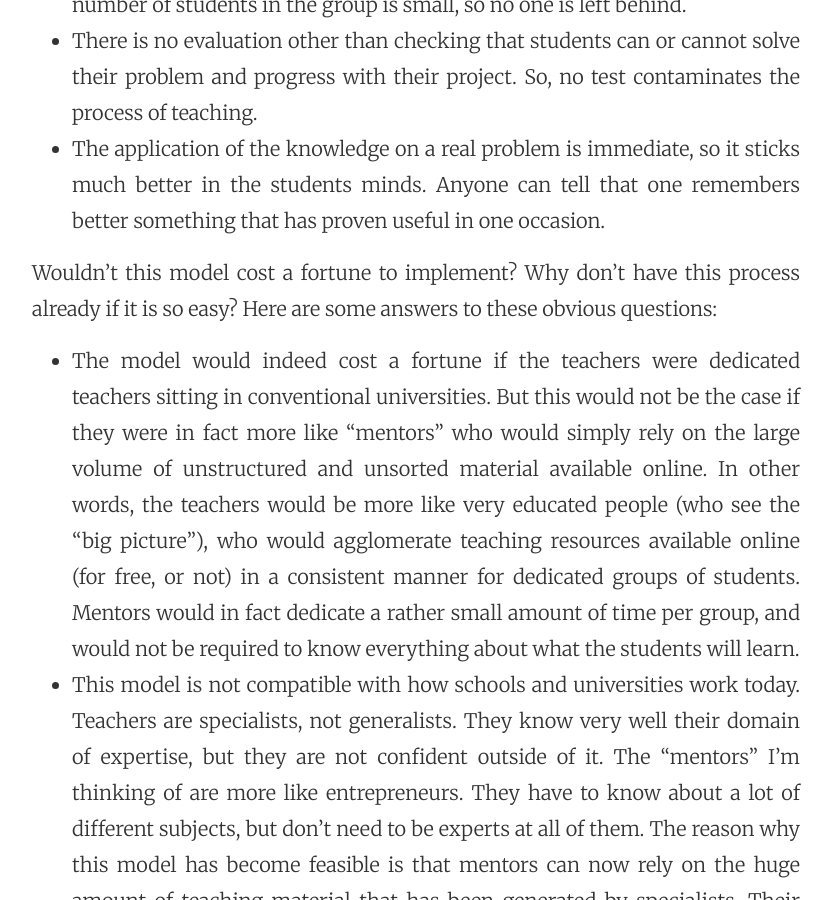
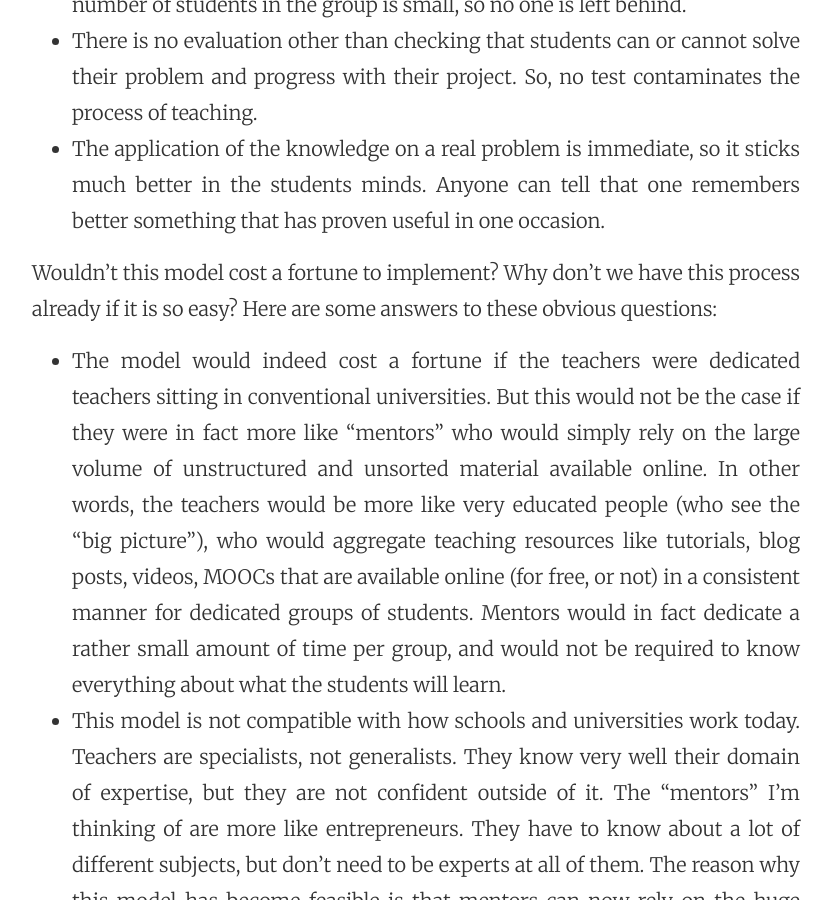
Before and after one commit to ericleib/ericleib.github.io, a Jekyll site: the page built from _posts/2014-12-15-reverse-academy-reinventing-traditional-education.markdown, in a window 1280 px wide and 900 px high, scrolled down 3579 px. Shown: the whole window, without its empty margins (224-1056 px from the left). Built offline with Jekyll 4.4.1, drawn with Linux system fonts in a browser that asks for light colours.

Commit message:
Update 2014-12-15-reverse-academy-reinventing-traditional-education.markdown

```diff
--- a/_posts/2014-12-15-reverse-academy-reinventing-traditional-education.markdown
+++ b/_posts/2014-12-15-reverse-academy-reinventing-traditional-education.markdown
@@ -36,9 +36,9 @@ This process offers a number of advantages with respect to the previous one:
 - There is no evaluation other than checking that students can or cannot solve their problem and progress with their project. So, no test contaminates the process of teaching.
 - The application of the knowledge on a real problem is immediate, so it sticks much better in the students minds. Anyone can tell that one remembers better something that has proven useful in one occasion.
 
-Wouldn't this model cost a fortune to implement? Why don't have this process already if it is so easy? Here are some answers to these obvious questions:
+Wouldn't this model cost a fortune to implement? Why don't we have this process already if it is so easy? Here are some answers to these obvious questions:
 
-- The model would indeed cost a fortune if the teachers were dedicated teachers sitting in conventional universities. But this would not be the case if they were in fact more like "mentors" who would simply rely on the large volume of unstructured and unsorted material available online. In other words, the teachers would be more like very educated people (who see the "big picture"), who would agglomerate teaching resources available online (for free, or not) in a consistent manner for dedicated groups of students. Mentors would in fact dedicate a rather small amount of time per group, and would not be required to know everything about what the students will learn.
+- The model would indeed cost a fortune if the teachers were dedicated teachers sitting in conventional universities. But this would not be the case if they were in fact more like "mentors" who would simply rely on the large volume of unstructured and unsorted material available online. In other words, the teachers would be more like very educated people (who see the "big picture"), who would aggregate teaching resources like tutorials, blog posts, videos, MOOCs that are available online (for free, or not) in a consistent manner for dedicated groups of students. Mentors would in fact dedicate a rather small amount of time per group, and would not be required to know everything about what the students will learn.
 - This model is not compatible with how schools and universities work today. Teachers are specialists, not generalists. They know very well their domain of expertise, but they are not confident outside of it. The "mentors" I'm thinking of are more like entrepreneurs. They have to know about a lot of different subjects, but don't need to be experts at all of them. The reason why this model has become feasible is that mentors can now rely on the huge amount of teaching material that has been generated by specialists. Their added value is not to know everything about this material. Their added value is to know when and why to use it, and where to find it.
 - It is hard to get students to want to solve real problems. Students more likely want to have fun, party, and do anything but learning. So, a strong incentive has to be put in the balance. I can think of a few. First, the fact that there would be not meaningless incentives (such as tests) is a good motivation. Second, why not put money, or even jobs in the balance? Because the projects will have some amount of value, they might turn into businesses. For example, the school could provide means of manufacturing and selling products in small series. You could also imagine that established companies looking for young talents could propose some projects for students to take on, in exchange for an award prize.
 
```
